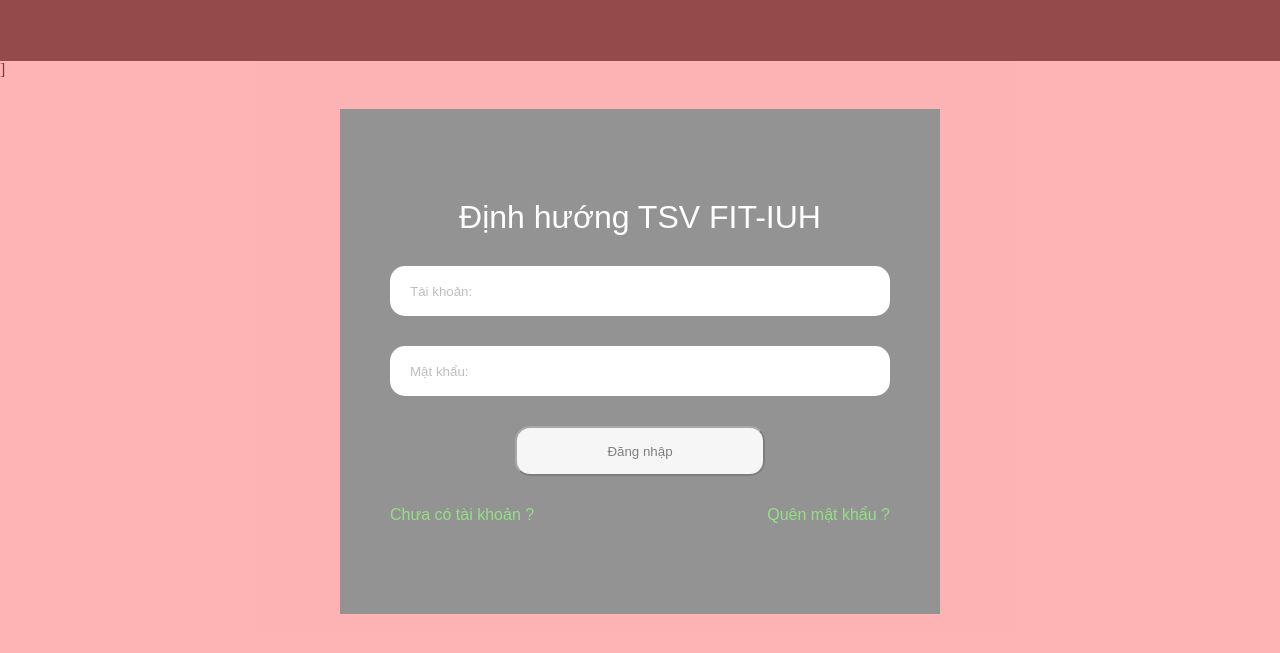
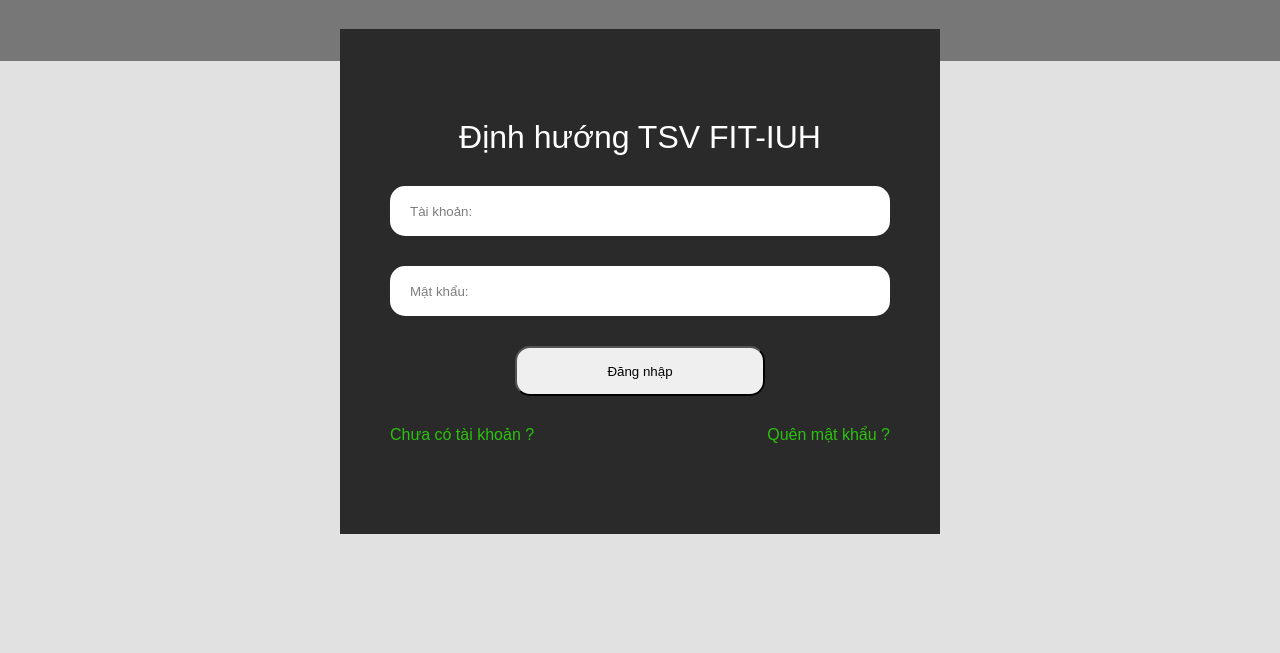
Before and after one commit to minggquyt/Student-Orientation-Website, a plain HTML site: page FE/index.html in a window 1280 px wide. Both pictures are taken after a click on the button "Đăng nhập". Shown: the part 131-784 px from the top of the page. Drawn offline with Linux system fonts and the light colour scheme; a web font is replaced by a local one.

Commit message:
fix effect login box

```diff
--- a/FE/index.html
+++ b/FE/index.html
@@ -21,7 +21,7 @@
             <a href="" class="header__navbar--link">Liên hệ</a>
             <button class="unbounded-400" >Đăng nhập</button>
         </nav>
-    </div>]
+    </div>
     <script type="module" src="./src/shared/main.js"></script>
 </body>
 </html>
--- a/FE/src/components/login/login.css
+++ b/FE/src/components/login/login.css
@@ -1,7 +1,7 @@
 @import url(../../shared/variable.css);
 .login-box{
     position: absolute;
-    top: 30%;
+    top: 20%;
     left: calc((100% - 600px) / 2);
     width: 600px;
     height: max-content;
--- a/FE/src/shared/main.js
+++ b/FE/src/shared/main.js
@@ -1,50 +1,50 @@
 import Login from "../components/login/login.js";
 
-function addEffectLogin(triggerElement,renderElement,loginFunction,loginClass){
+function addEffectLogin(triggerElement,renderElement,loginFunction){
     const triggerE = document.querySelector(triggerElement);
     const renderE = document.querySelector(renderElement);
+
     triggerE.addEventListener('click',(e) => {
-        console.log("add event occurs")
-        renderE.innerHTML += loginFunction();
-        removeEffectLogin(renderElement,loginClass);
+        e.stopPropagation();
+        const div = document.createElement('div');
+        div.classList.add("login-container")
+        div.innerHTML += loginFunction();
+        renderE.append(div);
+        addSmokeEffect(renderE);
+        removeEffectLogin(renderElement,'.login-container');
     });
+
 }
 
 function removeEffectLogin(renderElement,loginClass){
-    const con = document.querySelector('.container');
-    const loginBox = document.querySelector('.login-box');
-    con.addEventListener('click',(e) => {
-        if(loginBox.contains(e.target) == false)
-            con.remove()
-    })
+    const renderE = document.querySelector(renderElement);
+
+    const removeBox = (e) => {
+        const loginBox = document.querySelector(loginClass);
+        if(loginBox.contains(e.target) == false){
+            loginBox.remove();
+            renderE.removeEventListener('click',removeBox);
+            removeSmokeEffect(renderE);
+        }
+    }
+
+    renderE.addEventListener('click',removeBox);
 }
 
-// Ý tưởng:
-// dùng eventTarget để lấy class của thẻ con dc click
-// kiểm tra xem class do981 có phải là con của ligin box hya không
+function addSmokeEffect(element){
+    element.classList.add('smoke-effect');
+}
 
-function createEffectLogin(triggerElement,renderElement,loginFunction,loginClass){
-    addEffectLogin(triggerElement,renderElement,loginFunction,loginClass);
+function removeSmokeEffect(element){
+    element.classList.remove('smoke-effect');
+    console.log("remove function occurs !");
+}
+
+function createEffectLogin(triggerElement,renderElement,loginFunction){
+    addEffectLogin(triggerElement,renderElement,loginFunction);
 }
 
 function main(){
-    createEffectLogin('.header__navbar > button','body',Login,'.login-box'); // true
+    createEffectLogin('.header__navbar > button','body',Login);
 }
 main();
-
-// CLick lần 1  vào button thì hiện thẻ lên  - DONE
-// CLick lần 2  ra ngoài box thì hủy
-
-
-// làm thế nào đẻ remove DOM element trong HTML ? -> remove()
-
-// Task:
-// 1. Làm effect Login - chức năng tắt box login
-// 2. Responsive
-// 3. Làm chức năng login
-
-// Canh giữa Box bằng position
-// Test xem click vào body có delete dc bx k
-
-// sự khác nhau giữa event.target và evnt.currentTarget
-// event.target: trả về phần tử thấp nhất mà người dủng thực sự click vào trong cây DOM
--- a/FE/src/shared/style.css
+++ b/FE/src/shared/style.css
@@ -41,14 +41,3 @@
     color: #2BC20E;
     font-size: 30px;
 }
-
-.container{
-    position: absolute;
-    top: 0;
-    left: 0;
-    width: 100%;
-    height: 100vh;
-    background-color: #fd6a6a;
-    opacity: 50%;
-    z-index: 1;
-}
--- a/FE/src/shared/variable.css
+++ b/FE/src/shared/variable.css
@@ -52,3 +52,11 @@
   font-weight: 500;
   font-style: normal;
 }
+.smoke-effect::before{
+  position: absolute;
+  width: 100%;
+  height: 100%;
+  background-color: rgb(197, 196, 196);
+  opacity: 0.5;
+  content: "";
+}
```
